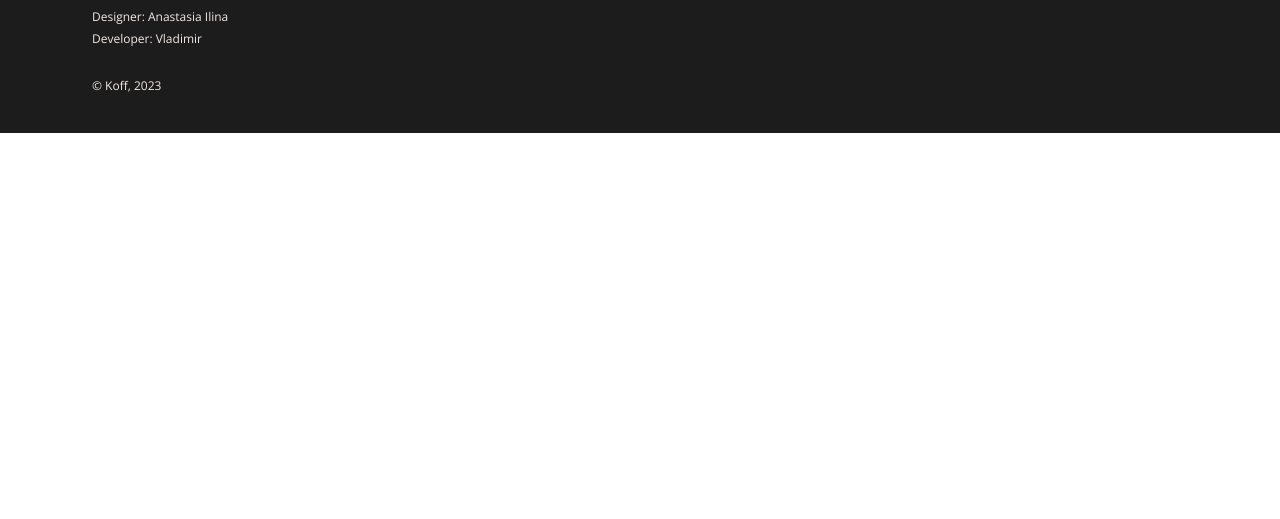
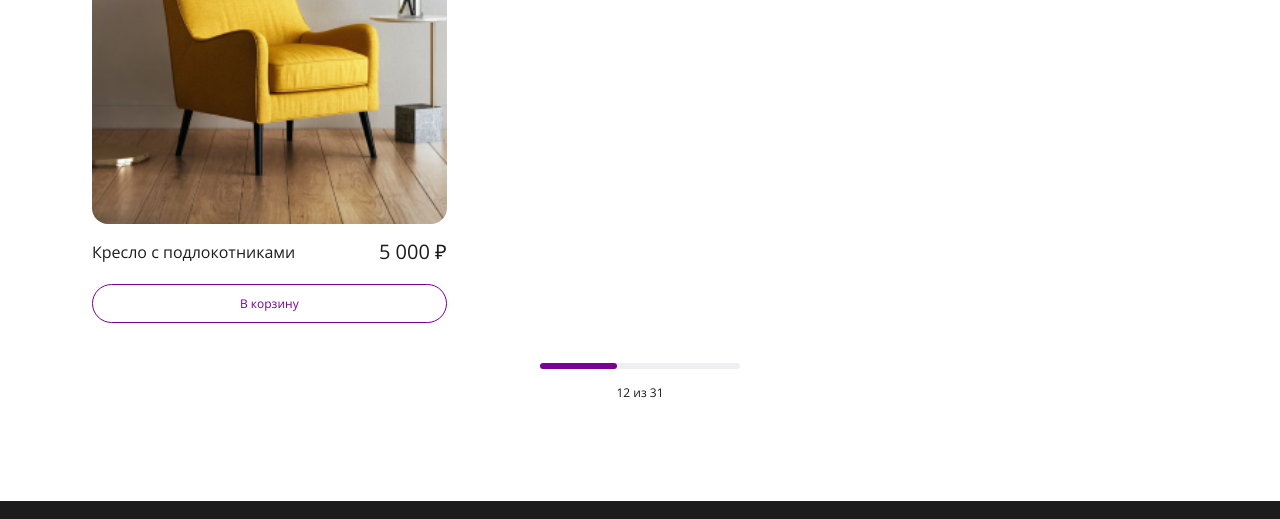
Before and after one commit to Rootdiv/koff, a website built with Vite: page index.html in a window 1280 px wide. Shown: the part 856-1375 px from the top of the page. Before the commit the page ends 989 px from the top, so only its background shows below. Built offline with nearby package versions, Linux system fonts and the light colour scheme.

Commit message:
feat: added pagination

```diff
--- a/index.html
+++ b/index.html
@@ -97,7 +97,7 @@
           </ul>
         </div>
       </div>
-      <section class="goods" hidden>
+      <section class="goods">
         <div class="container goods__container">
           <h2 class="goods__title">Избранное</h2>
 
@@ -187,6 +187,27 @@
               </article>
             </li>
           </ul>
+
+          <div class="pagination">
+            <div class="pagination__bar" style="--width: calc((12 / 31) * 100%)"></div>
+            <div class="pagination__arrays">
+              <button type="button" class="pagination__left">
+                <svg width="16" height="16">
+                  <use href="/img/sprite.svg#left" />
+                </svg>
+              </button>
+              <p>
+                <span class="pagination__current">12</span>
+                из
+                <span class="pagination__total">31</span>
+              </p>
+              <button type="button" class="pagination__right">
+                <svg width="16" height="16">
+                  <use href="/img/sprite.svg#right" />
+                </svg>
+              </button>
+            </div>
+          </div>
         </div>
       </section>
 
@@ -395,7 +416,7 @@
         </div>
       </section>
 
-      <section class="order">
+      <section class="order" hidden>
         <div class="container order__container">
           <div class="order__wrapper">
             <div class="order__info">
--- a/style.scss
+++ b/style.scss
@@ -5,6 +5,7 @@
 @import 'styles/breadcrumb';
 @import 'styles/goods';
 @import 'styles/card';
+@import 'styles/pagination';
 @import 'styles/product';
 @import 'styles/table';
 @import 'styles/cart';
--- a/styles/_goods.scss
+++ b/styles/_goods.scss
@@ -28,15 +28,21 @@
     display: grid;
     gap: 50px 8px;
     grid-template-columns: repeat(auto-fit, minmax(140px, 1fr));
+    margin-bottom: 32px;
 
     @media (min-width: 580px) {
       gap: 65px 10px;
       grid-template-columns: repeat(auto-fit, minmax(230px, 1fr));
+      margin-bottom: 40px;
     }
 
     @media (min-width: 820px) {
       gap: 81px 16px;
       grid-template-columns: repeat(auto-fit, minmax(302px, 1fr));
     }
+
+    &:last-child {
+      margin-bottom: 0;
+    }
   }
 }
--- /dev/null
+++ b/styles/_pagination.scss
@@ -0,0 +1,51 @@
+.pagination {
+  width: 200px;
+  margin: 0 auto;
+
+  &__bar {
+    background-color: #eeeff2;
+    height: 6px;
+    width: 100%;
+    border-radius: 3px;
+    margin-bottom: 16px;
+
+    &::after {
+      content: '';
+      display: block;
+      background-color: #780096;
+      height: 100%;
+      width: var(--width);
+      border-radius: 3px;
+      transition: width 0.36s ease-in-out;
+    }
+  }
+
+  &__arrays {
+    display: flex;
+    align-items: center;
+    justify-content: center;
+    gap: 8px;
+  }
+
+  &__left {
+    &:hover,
+    &:focus-visible,
+    &:active {
+      color: #780096;
+    }
+  }
+
+  &__right {
+    &:hover,
+    &:focus-visible,
+    &:active {
+      color: #780096;
+    }
+  }
+
+  // &__current {
+  // }
+
+  // &__total {
+  // }
+}
```
Also changed, not shown: public/img/sprite.svg.
